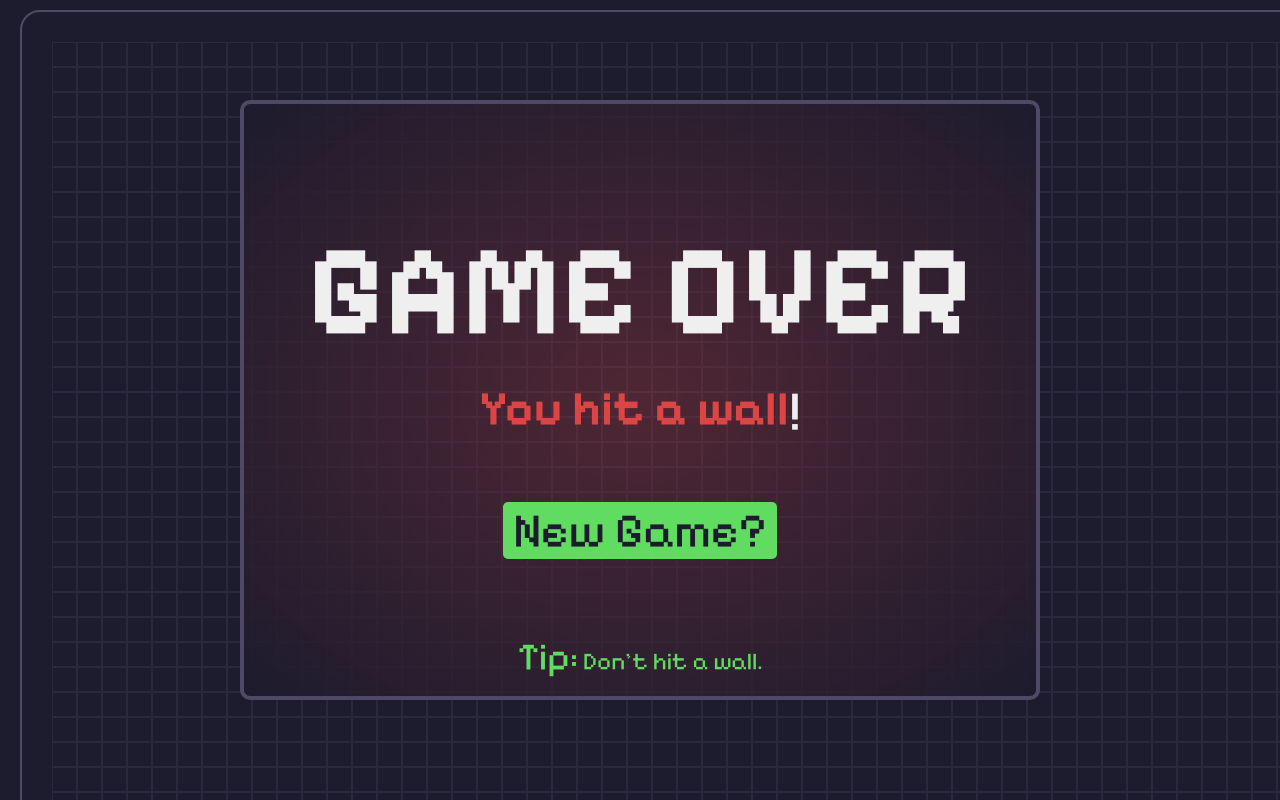
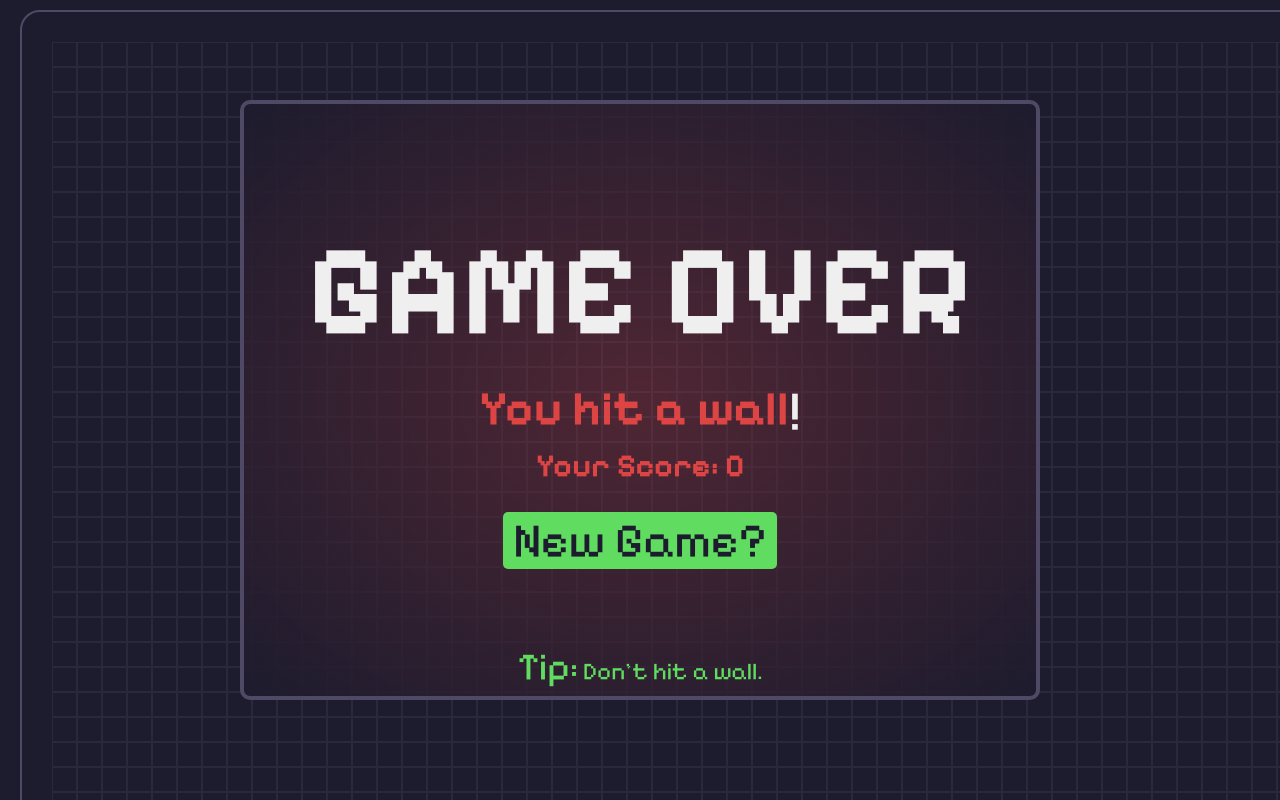
Before and after one commit to RealAbdurRehman/snake-game, a React (Vite) app: page / in a window 1280 px wide. Both pictures are taken after a click on the button "Start Game?". Shown: the top 800 px of the page. Built offline with nearby package versions, Linux system fonts and the light colour scheme; a web font is replaced by a local one.

Commit message:
Update GameOverScreen

```diff
--- a/src/components/GameOverScreen.jsx
+++ b/src/components/GameOverScreen.jsx
@@ -1,4 +1,4 @@
-export default function GameOverScreen({ collidedWithWall, collidedWithSelf, initiateGame }) {
+export default function GameOverScreen({ collidedWithWall, collidedWithSelf, initiateGame, score }) {
     return (
         <section className="game-over">
             <h1>GAME OVER</h1>
@@ -6,6 +6,7 @@ export default function GameOverScreen({ collidedWithWall, collidedWithSelf, ini
                 <h2>You hit {collidedWithWall ? "a wall" : collidedWithSelf ? "yourself" : "something unexpected"}</h2>
                 <div className="exclamation">!</div>
             </div>
+            <h2>Your Score: {score}</h2>
             <button onClick={initiateGame} className="new-game-btn">New Game?</button>
             <p className="tip"><span>Tip:</span> {collidedWithWall ? "Don't hit a wall." : collidedWithSelf ? "Don't hit yourself." : "Get better."}</p>
         </section>
```
